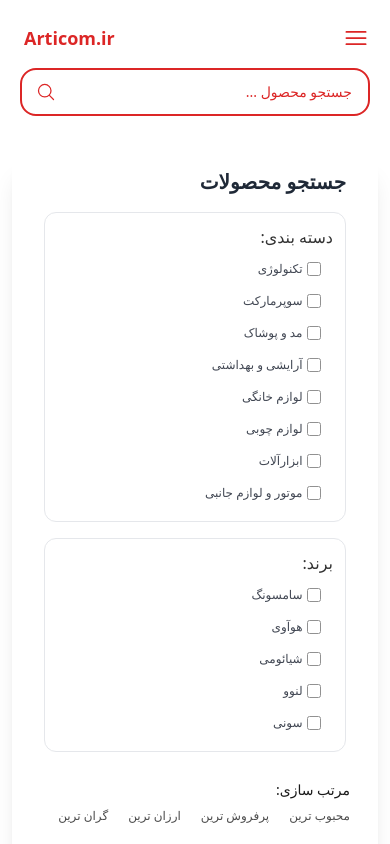
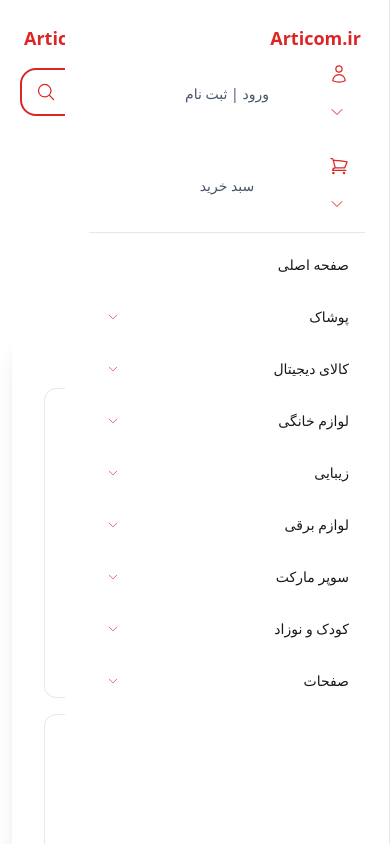
Before and after one commit to ArtinAsadzade/shop_app, a React (Vite) app: page /shop in a window 390 px wide. Shown: the top 844 px of the page. Built offline with nearby package versions, Linux system fonts and the light colour scheme; the HTML template or start-up script is replaced by a standard one.

Commit message:
Update Res

```diff
--- a/src/components/BasketLoginNav.jsx
+++ b/src/components/BasketLoginNav.jsx
@@ -1,15 +1,19 @@
-import { ChevronDownIcon, ShoppingCartIcon, UserIcon } from "@heroicons/react/24/outline";
+import {
+  ChevronDownIcon,
+  ShoppingCartIcon,
+  UserIcon,
+} from "@heroicons/react/24/outline";
 
 export default function BasketLoginNav() {
   return (
     <>
-      <div className="hidden lg:flex">
-        <div className="flex items-center h-10 px-3 mx-1 transition rounded-xl hover:bg-red-50 cursor-pointer">
+      <div className="mt-0 mb-3 text-center space-y-5">
+        <div className="cursor-pointer md:flex justify-center align-middle lg:inline-block py-2 px-4 text-sm text-neutral-800 rounded-xl hover:text-neutral-700 hover:bg-red-100 transition">
           <UserIcon className="w-5 ml-2 text-red-600" />
           <p className="text-sm text-slate-600">ورود | ثبت نام</p>
           <ChevronDownIcon className="w-4 text-red-600 mx-1" />
         </div>
-        <div className="flex items-center h-10 px-3 mx-1 transition rounded-xl hover:bg-red-50 cursor-pointer">
+        <div className="cursor-pointer md:flex justify-center align-middle lg:inline-block py-2 px-4 text-sm text-neutral-800 rounded-xl hover:text-neutral-700 hover:bg-red-100 transition">
           <ShoppingCartIcon className="w-5 ml-2 text-red-600" />
           <p className="text-sm text-slate-600">سبد خرید</p>
           <ChevronDownIcon className="w-4 text-red-600 mx-1" />
--- a/src/components/Header.jsx
+++ b/src/components/Header.jsx
@@ -10,7 +10,10 @@ export default function Header() {
     <>
       <header className="p-5 container">
         <div className="flex items-center flex-wrap lg:flex-row lg:flex-1 justify-between">
-          <Bars3Icon className="w-7 lg:hidden text-red-600" onClick={hamburgerMenuHandler} />
+          <Bars3Icon
+            className="w-7 lg:hidden text-red-600"
+            onClick={hamburgerMenuHandler}
+          />
           <Logo />
           <SearchBar />
           <BasketLoginNav />
--- a/src/components/Nav.jsx
+++ b/src/components/Nav.jsx
@@ -1,13 +1,19 @@
 import { useState } from "react";
 import { navData } from "../data/data";
 import NavItems from "../components/NavItems";
+import Logo from "./Logo";
+import BasketLoginNav from "./BasketLoginNav";
 
 export default function Nav() {
   const [navItems] = useState(navData);
   return (
     <>
-      <nav className="hidden lg:flex container">
-        <ul className="flex">
+      <nav className="fixed z-20 lg:hidden top-0 right-0 bottom-0 flex flex-col w-5/6 max-w-sm py-5 px-6 bg-white border-r overflow-y-auto">
+        <Logo />
+        <ul className="space-y-3">
+          <li className="border-b">
+            <BasketLoginNav />
+          </li>
           {navItems.map((item) => (
             <NavItems key={item.id} {...item} />
           ))}
--- a/src/components/NavItems.jsx
+++ b/src/components/NavItems.jsx
@@ -5,13 +5,24 @@ export default function NavItems(props) {
   const userLocation = useLocation();
   return (
     <li
-      className={`${userLocation.pathname.toLowerCase() === props.link ? "border-b-2 border-red-600" : ""}${
-        userLocation.pathname.toLowerCase() === "/" && props.active ? "border-b-2 border-red-600" : ""
+      className={`relative flex ${
+        userLocation.pathname.toLowerCase() === props.link
+          ? "border-b-2 border-red-600"
+          : ""
+      }${
+        userLocation.pathname.toLowerCase() === "/" && props.active
+          ? "border-b-2 border-red-600"
+          : ""
       }`}
     >
-      <Link to="/home" className={`text-slate-600 flex mx-4 my-2 hover:text-red-600 text-sm xl:text-sm`}>
+      <Link
+        to="/home"
+        className={`flex justify-between items-center h-10 leading-10 text-sm opacity-90 px-3 cursor-pointer no-underline w-full hover:no-underline duration-100 mx-1 transition rounded-xl hover:bg-red-100`}
+      >
         {props.title}
-        {props.subPage && <ChevronDownIcon className="w-3 mx-0.5 text-red-600" />}
+        {props.subPage && (
+          <ChevronDownIcon className="w-3 mx-0.5 text-red-600" />
+        )}
       </Link>
     </li>
   );
--- /dev/null
+++ b/src/components/NotFound.jsx
@@ -0,0 +1,9 @@
+import { ExclamationCircleIcon } from "@heroicons/react/24/outline";
+export default function NotFound() {
+  return (
+    <div className="w-full flex items-center">
+      <h1>محصول مورد نظر شما یافت نشد</h1>
+      <ExclamationCircleIcon className="w-6 text-yellow-400" />
+    </div>
+  );
+}
```
